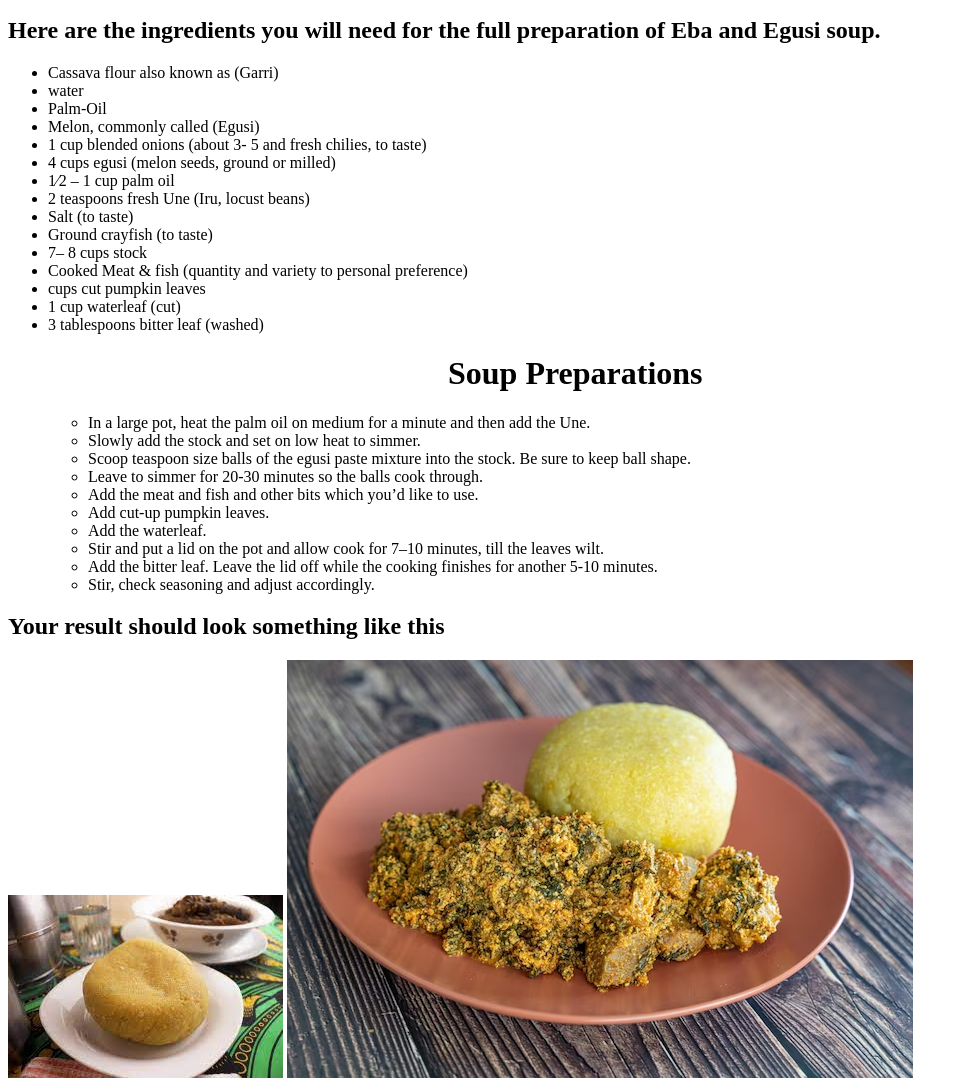
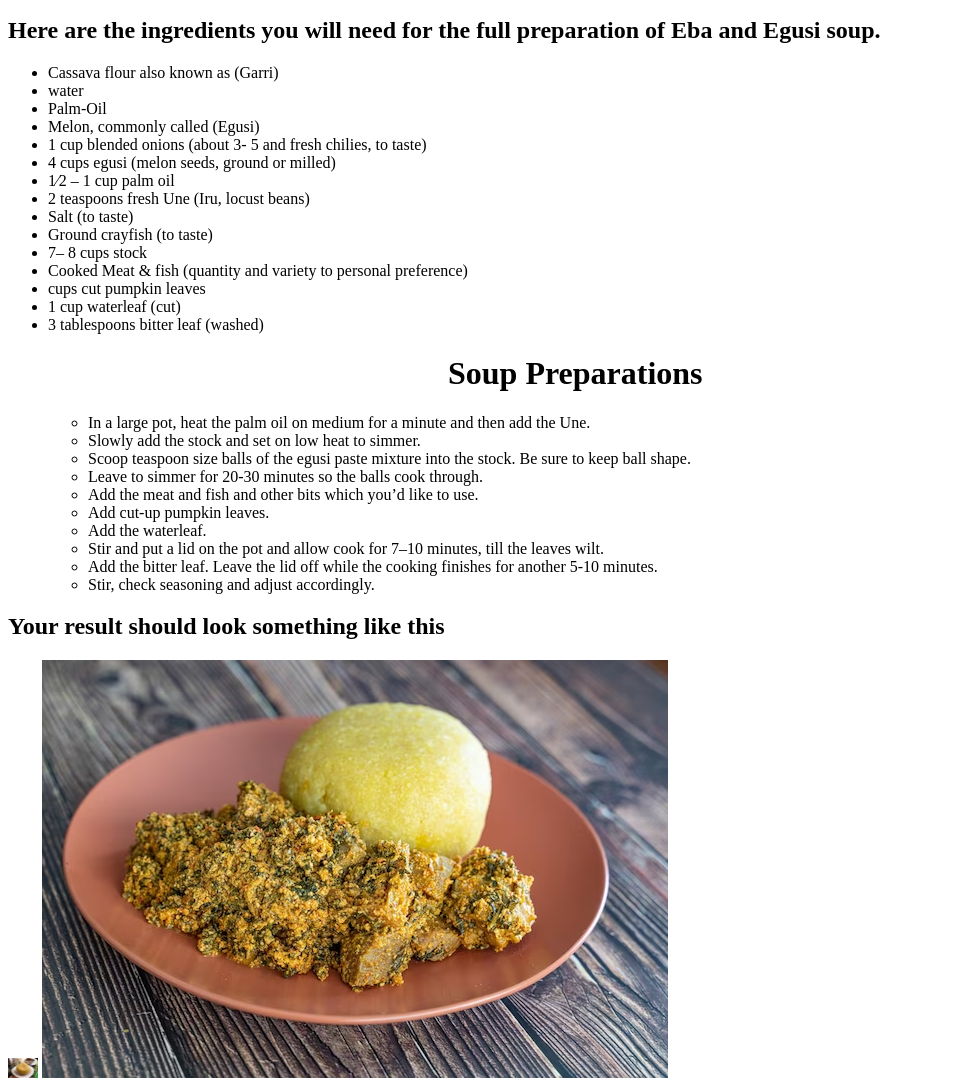
Before and after one commit to Authority25/website-onne, a plain HTML site: page index.html in a window 1280 px wide. Shown: the part 425-1515 px from the top of the page, without its empty margins (0-968 px from the left). Drawn offline with Linux system fonts and the light colour scheme.

Commit message:
Update index.html

```diff
--- a/index.html
+++ b/index.html
@@ -4,6 +4,9 @@
     <title>MY WEBPAGE</title>
     <style>
         h1{margin-left: 400px;}
+        .imageone{
+            width:30px;
+        }
 
     </style>
 </head>
```
